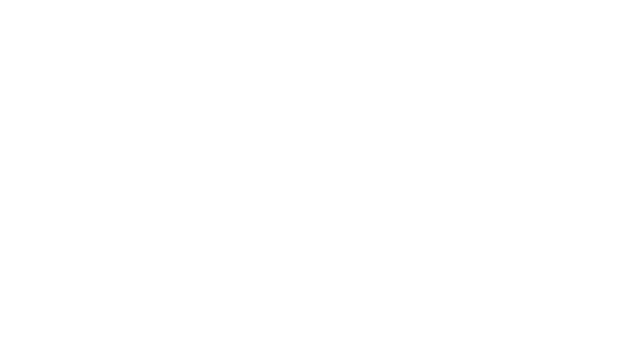
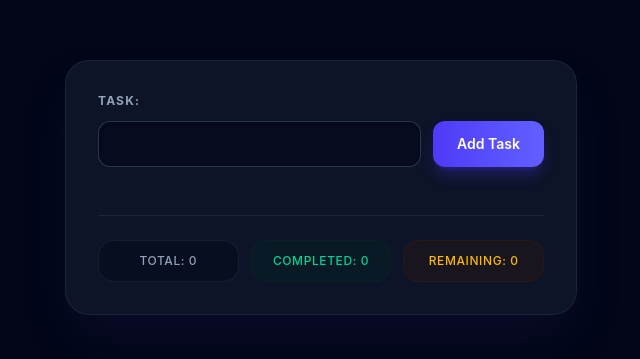
Before and after one commit to GAVIN-DMELLO/hook-1, a React (Vite) app: page /todo in a window 1280 px wide. Before the commit this address had no page. Shown: the part 213-572 px from the top of the page, without its empty margins (319-959 px from the left). Built offline with nearby package versions, Linux system fonts and the light colour scheme.

Commit message:
add : todo with count

```diff
--- a/src/App.jsx
+++ b/src/App.jsx
@@ -3,6 +3,7 @@
 import { LiveClock } from './components/LiveClock'
 import { Pomodoro } from './components/Pomodoro'
 import { StopWatch } from './components/StopWatch'
+import { Todo } from './components/Todo'
 
 function App() {
 
@@ -12,6 +13,7 @@
         <Route path='/' element={<LiveClock />}/>
         <Route path='/pomodoro' element={<Pomodoro />} />
         <Route path='/stopwatch' element={<StopWatch />} />
+        <Route path='/todo' element={<Todo />} />
       </Routes>
     </>
   )
--- a/src/components/StopWatch.jsx
+++ b/src/components/StopWatch.jsx
@@ -42,7 +42,7 @@
       <button className="w-32 px-4 py-3 text-lg font-bold text-white bg-green-500 rounded hover:bg-green-600 active:bg-green-700" onClick={()=>setIsRunning(true)} >Start</button>
       <button className="w-32 px-4 py-3 text-lg font-bold text-white bg-red-500 rounded hover:bg-red-600 active:bg-red-700" onClick={()=>setIsRunning(false)} >Stop</button>
       <button className="w-32 px-4 py-3 text-lg font-bold text-white bg-blue-500 rounded hover:bg-blue-600 active:bg-blue-700 mb-6" onClick={()=>setLap([...lap , lapVar ])}>Lap</button>
-      {lap.map((lapTime)=><p className="text-xl font-mono text-slate-300 bg-slate-800 px-6 py-2 rounded-md min-w-[200px] text-center">{lapTime}</p>)}
+      {lap.map((lapTime)=><p className="text-xl font-mono text-slate-300 bg-slate-800 px-6 py-2 rounded-md min-w-50 text-center">{lapTime}</p>)}
     </div>
   );
 }
--- /dev/null
+++ b/src/components/Todo.jsx
@@ -0,0 +1,88 @@
+
+import { useState } from "react";
+
+export function Todo() {
+  const[value , setValue] = useState('')
+  const[task , setTask] = useState([])
+
+
+  function handleTask(taskIndex){
+    const updatedTask = task.map((task , index)=>{
+      if(index === taskIndex){
+        return {...task , isCompleted : !task.isCompleted}
+      }
+      return task
+    })
+    setTask(updatedTask)
+  }
+
+
+  const total = task.length;
+  const completed = task.filter((t) => t.isCompleted).length;
+  const remaining = total - completed;
+
+
+  return (
+    <div className="flex min-h-screen w-full items-center justify-center bg-slate-950 p-6 text-slate-100 antialiased">
+  <div className="w-full max-w-lg rounded-3xl border border-slate-800/80 bg-slate-900/90 p-8 shadow-2xl shadow-indigo-950/40 backdrop-blur-xl">
+
+    {/* Input Header Section */}
+    <div className="mb-6 space-y-3">
+      <label className="block text-xs font-bold uppercase tracking-widest text-slate-400">
+        Task:
+      </label>
+      <div className="flex gap-3">
+        <input
+          type="text"
+          onChange={(e) => setValue(e.target.value)}
+          className="flex-1 rounded-xl border border-slate-700/80 bg-slate-950/60 px-4 py-3 text-sm text-slate-100 placeholder-slate-500 shadow-inner outline-none transition-all focus:border-indigo-500 focus:ring-4 focus:ring-indigo-500/20"
+        />
+        <button
+          onClick={() => {setTask([...task, { value: value, isCompleted: false }]); setValue('')}}
+          className="rounded-xl bg-linear-to-r from-indigo-600 to-indigo-500 px-6 py-3 text-sm font-semibold text-white shadow-lg shadow-indigo-600/30 transition-all hover:brightness-110 hover:shadow-indigo-600/50 active:scale-95"
+        >
+          Add Task
+        </button>
+      </div>
+    </div>
+
+    {/* Task List */}
+    <div className="mb-6 max-h-80 space-y-2.5 overflow-y-auto pr-1">
+      {task.map((tasks, index) => (
+        <div
+          key={index}
+          className="group flex items-center justify-between rounded-xl border border-slate-800/70 bg-slate-950/40 p-3.5 transition-all hover:border-slate-700 hover:bg-slate-800/40"
+        >
+          <label className="flex w-full cursor-pointer items-center gap-3.5">
+            <input
+              type="checkbox"
+              checked={tasks.isCompleted}
+              onChange={() => handleTask(index)}
+              value={value}
+              className="h-5 w-5 rounded-md border-slate-700 bg-slate-900 accent-indigo-500 transition-transform active:scale-90"
+            />
+            <span className={`text-sm font-medium tracking-wide transition-all select-none ${tasks.isCompleted ? "line-through text-slate-500 decoration-slate-600" : "text-slate-200"}`}>
+              {tasks.value}
+            </span>
+          </label>
+        </div>
+      ))}
+    </div>
+
+    {/* Summary Metric Counters */}
+    <div className="grid grid-cols-3 gap-3 border-t border-slate-800/80 pt-6">
+      <div className="flex flex-col items-center justify-center rounded-2xl border border-slate-800/60 bg-slate-950/40 p-3 text-center">
+        <p className="text-xs font-medium uppercase tracking-wider text-slate-400">Total: {total}</p>
+      </div>
+      <div className="flex flex-col items-center justify-center rounded-2xl border border-emerald-950/50 bg-emerald-950/20 p-3 text-center">
+        <p className="text-xs font-medium uppercase tracking-wider text-emerald-400">Completed: {completed}</p>
+      </div>
+      <div className="flex flex-col items-center justify-center rounded-2xl border border-amber-950/50 bg-amber-950/20 p-3 text-center">
+        <p className="text-xs font-medium uppercase tracking-wider text-amber-400">Remaining: {remaining}</p>
+      </div>
+    </div>
+
+  </div>
+</div>
+  );
+}
```
